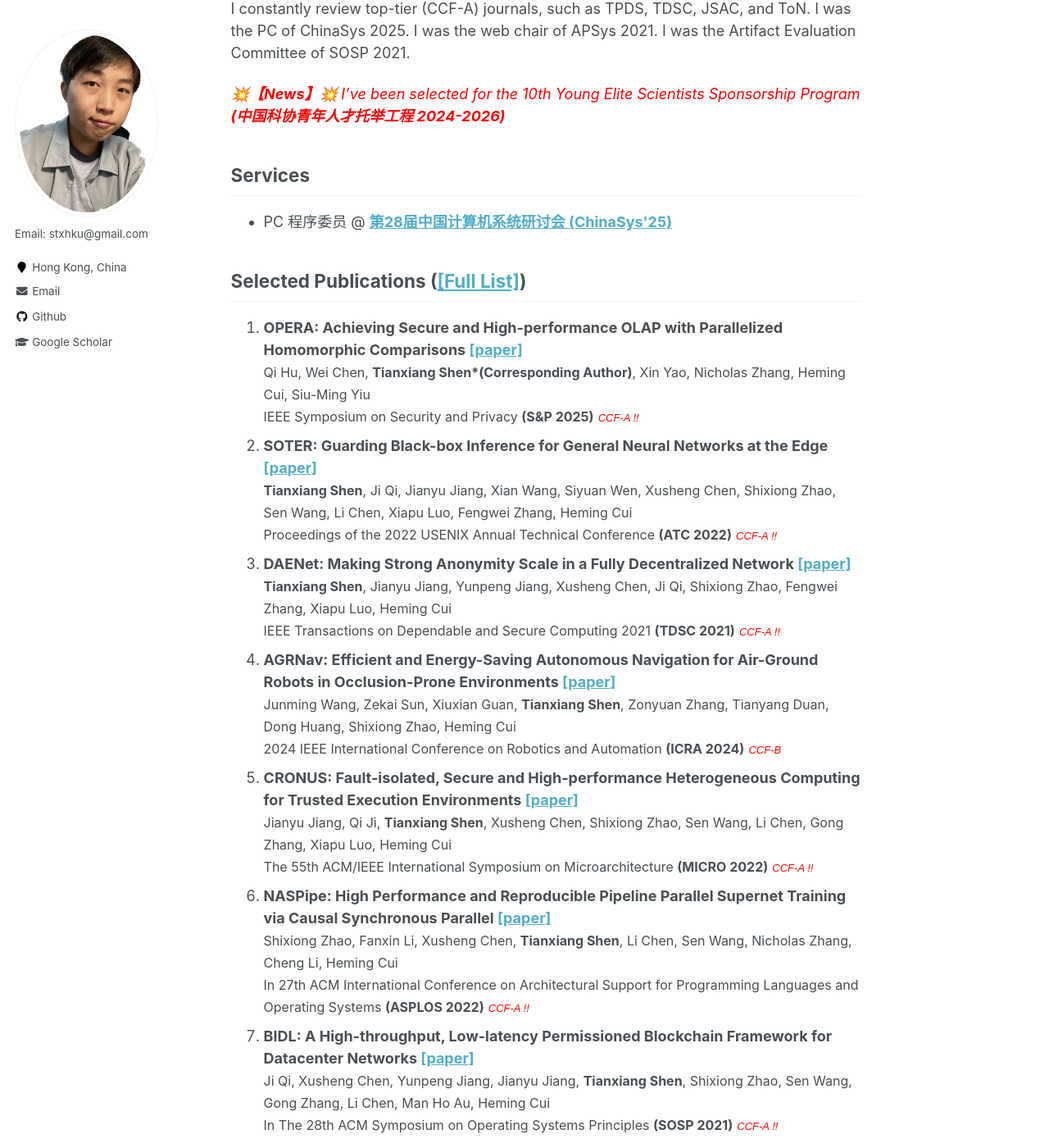
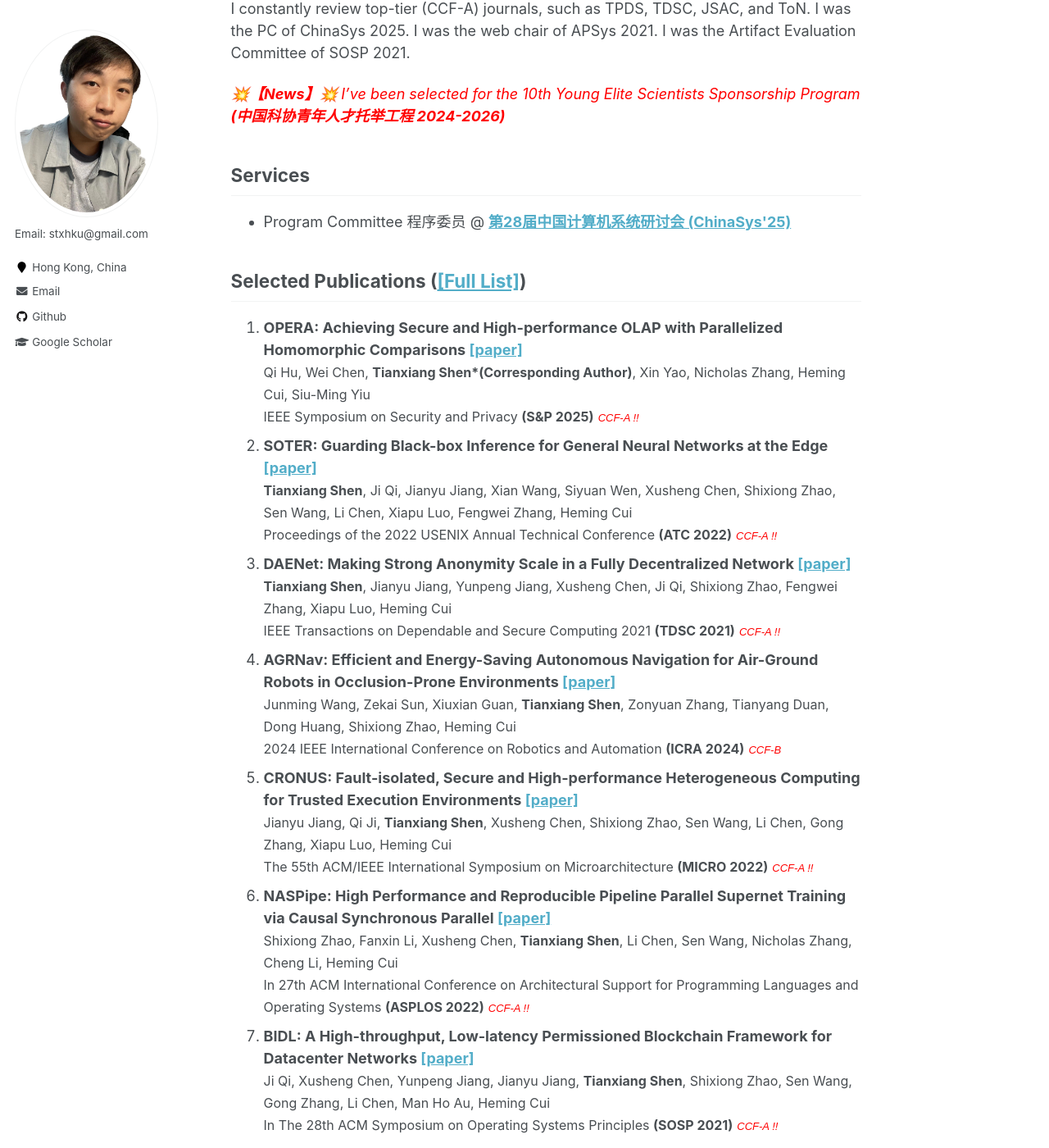
Before and after one commit to tianxiang999/tianxiang999.github.io, a Jekyll site: the page built from _pages/about.md, in a window 1280 px wide and 1400 px high, scrolled down 322 px. Shown: the whole window at 82% size. Built offline with Jekyll 4.4.1, drawn with Linux system fonts in a browser that asks for light colours; comment, search, counter and statistics services are not loaded; some of the changed text lies outside the part shown.

Commit message:
Update about.md

```diff
--- a/_pages/about.md
+++ b/_pages/about.md
@@ -27,7 +27,7 @@ red;">I've been selected for the 10th Young Elite Scientists Sponsorship Program
 Services
 -----
 <ul>
-  <li>PC 程序委员 @ <a href="https://cnsys2025.cn/cfp.html" target="_blank" rel="noopener noreferrer"><strong>第28届中国计算机系统研讨会 (ChinaSys'25)</strong></a></li>
+  <li>Program Committee 程序委员 @ <a href="https://cnsys2025.cn/cfp.html" target="_blank" rel="noopener noreferrer"><strong>第28届中国计算机系统研讨会 (ChinaSys'25)</strong></a></li>
 </ul>
 
 Selected Publications ([[Full List]](https://scholar.google.com/citations?user=O9OOpR0AAAAJ&hl=zh-CN))
```
Also changed, not shown: other parts of _pages/about.md (+1 -1 lines).
